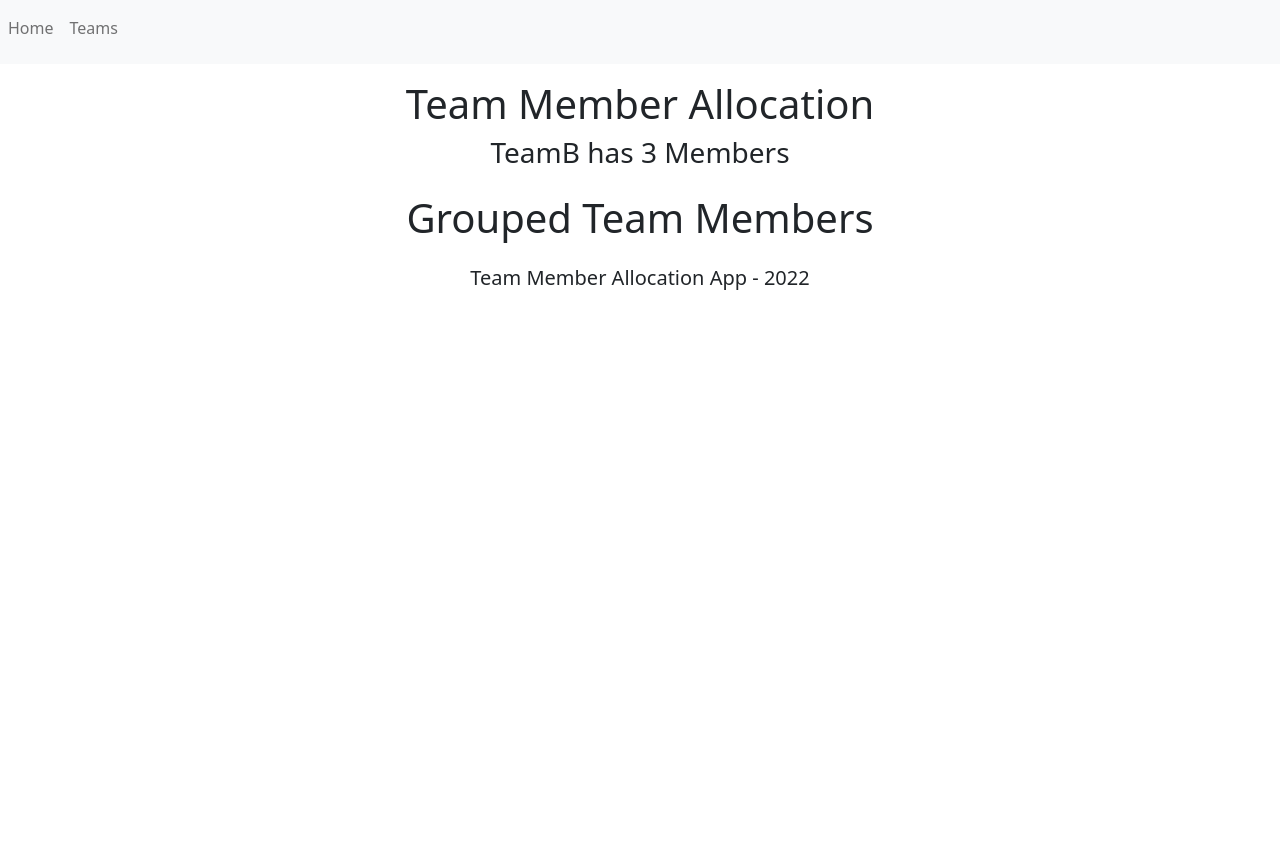
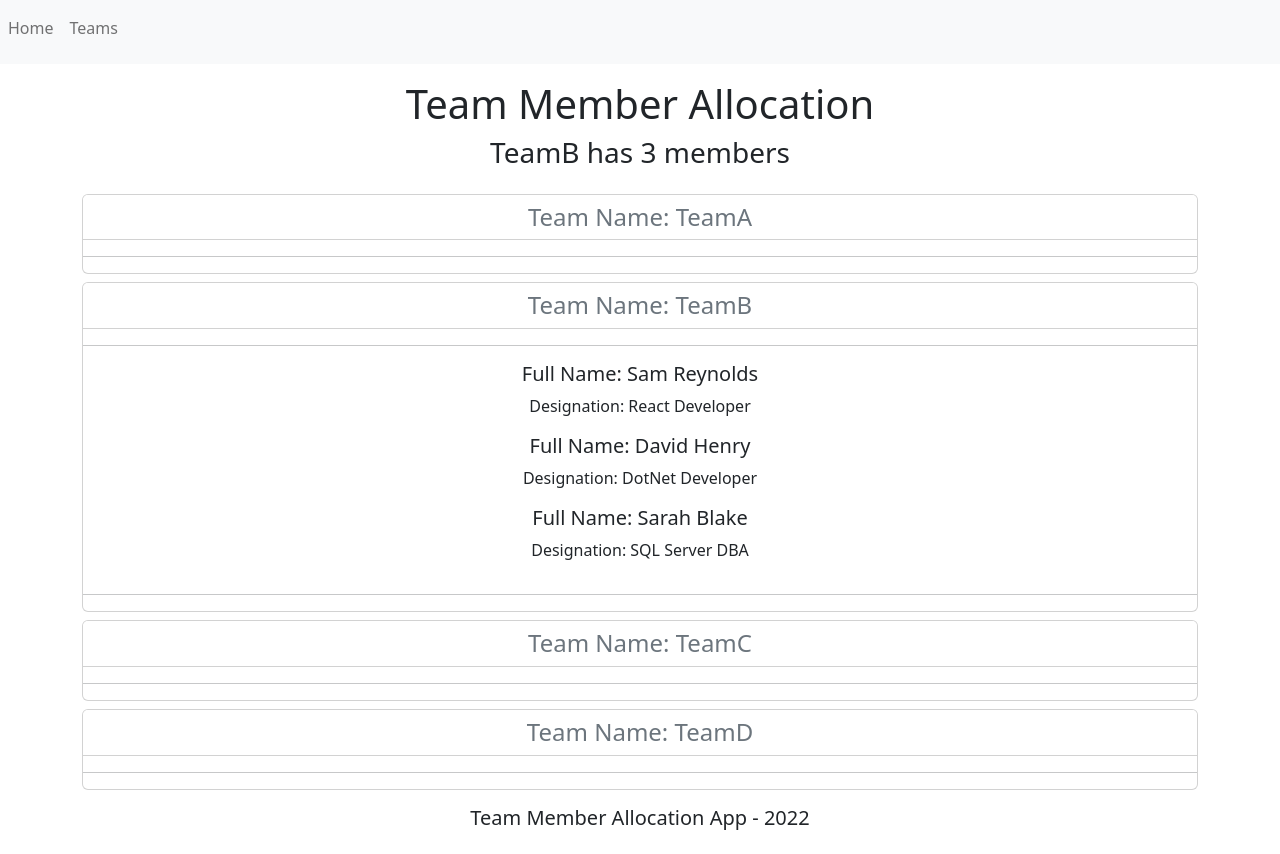
Before and after one commit to ashishbhintade/TeamMemberAllocation, a React (Vite) app: page /GroupedTeamMembers in a window 1280 px wide. Before the commit the page ends 800 px from the top, so only its background shows below. Built offline with nearby package versions, Linux system fonts and the light colour scheme.

Commit message:
Grouping of team members

```diff
--- a/src/App.jsx
+++ b/src/App.jsx
@@ -137,7 +137,8 @@
           />}>
 
         </Route>
-        <Route path="/GroupedTeamMembers" element ={<GroupedTeamMembers/>}>
+        <Route path="/GroupedTeamMembers" element ={<GroupedTeamMembers employees = {employees}
+                                                      selectedTeam = {selectedTeam} setTeam = {setTeam} />}>
         </Route>
         <Route path="*" element ={<NotFound />}>
         </Route>
--- a/src/GroupedTeamMembers.jsx
+++ b/src/GroupedTeamMembers.jsx
@@ -1,14 +1,72 @@
-const GroupedTeamMembers = () => {
+import { useState } from 'react';
+
+const GroupedTeamMembers = ({ employees, selectedTeam, setTeam }) => {
+
+  const [groupedEmployees, setGroupedData] = useState(groupTeamMembers());
+
+  function groupTeamMembers() {
+    var teams = [];
+
+    var teamAMembers = employees.filter((employee) => employee.teamName === 'TeamA');
+    var teamA = { team: 'TeamA', members: teamAMembers, collapsed: selectedTeam === 'TeamA' ? false : true }
+    teams.push(teamA);
+
+    var teamBMembers = employees.filter((employee) => employee.teamName === 'TeamB');
+    var teamB = { team: 'TeamB', members: teamBMembers, collapsed: selectedTeam === 'TeamB' ? false : true }
+    teams.push(teamB);
+
+    var teamCMembers = employees.filter((employee) => employee.teamName === 'TeamC');
+    var teamC = { team: 'TeamC', members: teamCMembers, collapsed: selectedTeam === 'TeamC' ? false : true }
+    teams.push(teamC);
+
+    var teamDMembers = employees.filter((employee) => employee.teamName === 'TeamD');
+    var teamD = { team: 'TeamD', members: teamDMembers, collapsed: selectedTeam === 'TeamD' ? false : true }
+    teams.push(teamD);
+
+    return teams;
+
+  }
+
+  function handleTeamClick(event) {
+    var transformedGroupData = groupedEmployees.map((groupedData) => groupedData.team === event.currentTarget.id
+      ? { ...groupedData, collapsed: !groupedData.collapsed }
+      : groupedData);
+    setGroupedData(transformedGroupData);
+    setTeam(event.currentTarget.id);
+  }
 
   return (
     <main className="container">
-      <div className="row justify-content-center mt-3 mb-3">
-        <div className="col-8">
-          <h1>Grouped Team Members</h1>
-        </div>
-      </div>
+      {
+        groupedEmployees.map((item) => {
+          return (
+            <div key={item.team} className='card mt-2' style={{ cursor: "pointer" }}>
+              <h4 id={item.team} className="card-header text-secondary bg-white" onClick={handleTeamClick}>
+                Team Name: {item.team}
+              </h4>
+              <div id={"collapse_" + item.team}
+                className={item.collapsed === true ? "collapse" : ""}>
+                <hr />
+                {
+                  item.members.map(member => {
+                    return (
+                      <div className="mt-2">
+                        <h5 className="card-title mt-2">
+                          <span className="text-dark">Full Name: {member.fullName}</span>
+                        </h5>
+                        <p>Designation: {member.designation}</p>
+                      </div>
+                    );
+                  })
+                }
+              </div>
+              <hr />
+            </div>
+          );
+        })
+      }
     </main>
   )
+
 }
-
 export default GroupedTeamMembers
--- a/src/Header.jsx
+++ b/src/Header.jsx
@@ -5,7 +5,7 @@
       <div className="row justify-content-center mt-3 mb-3">
         <div className="col-8">
           <h1>Team Member Allocation</h1>
-          <h3>{selectedTeam} has {teamMemberCount} Members</h3>
+          <h3>{selectedTeam} has {teamMemberCount} {teamMemberCount === 1 ? "member" : "members"}</h3>
         </div>
       </div>
     </header>
```
